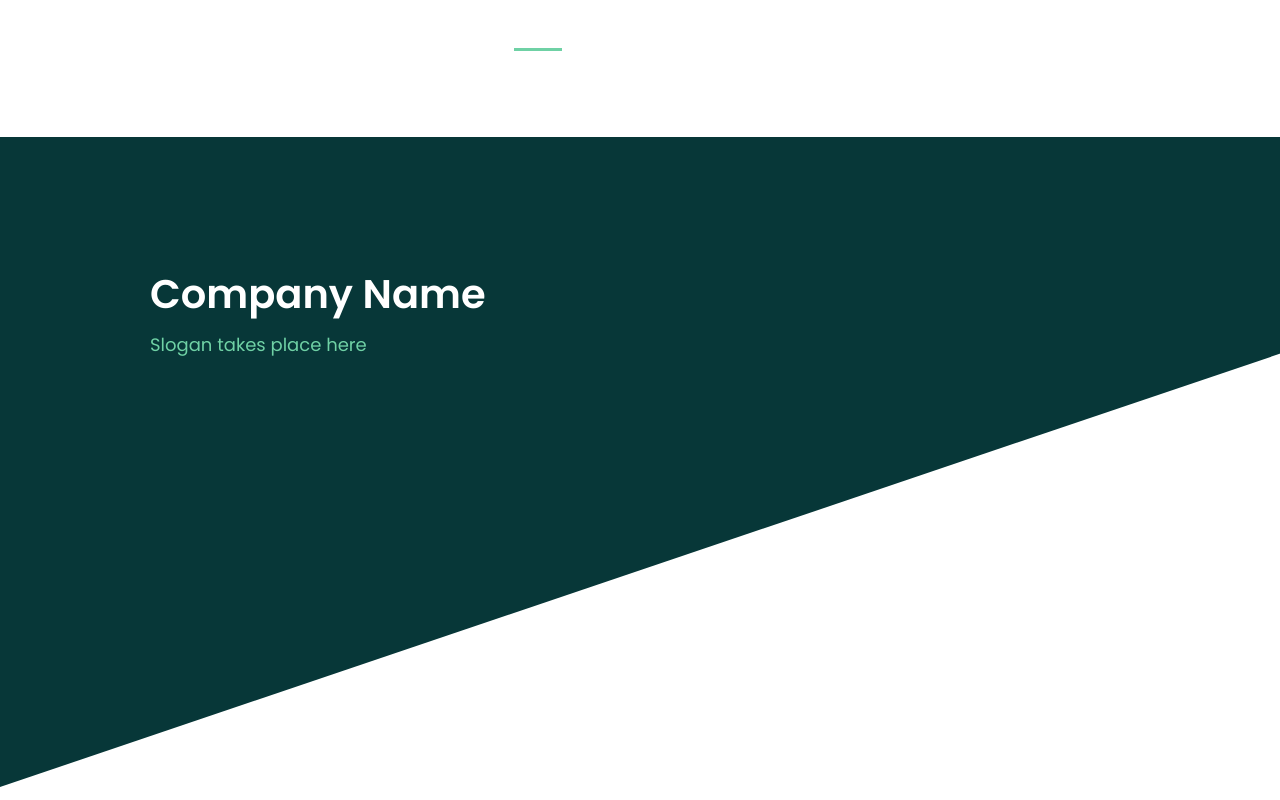
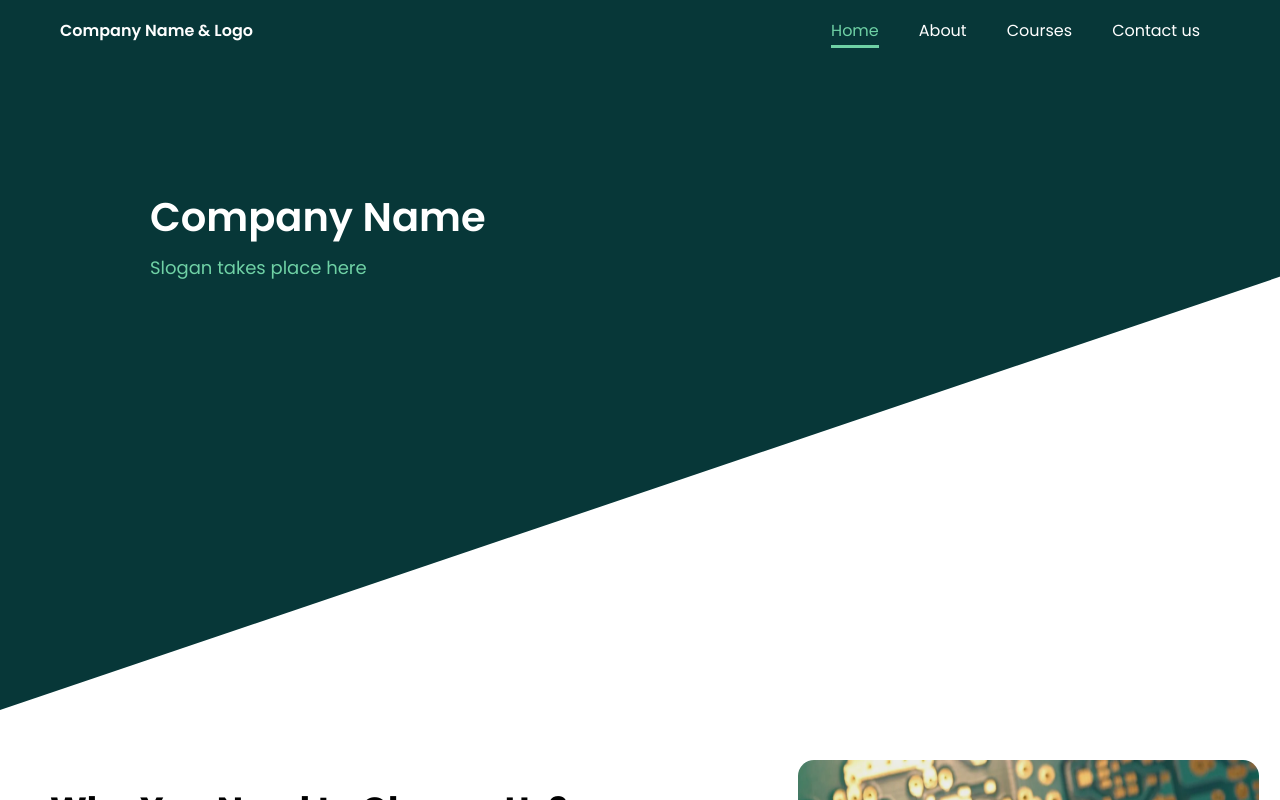
Before and after one commit to Akash-715/VLSI-Application, a React (Vite) app: page / in a window 1280 px wide. Shown: the top 800 px of the page. Built offline with nearby package versions, Linux system fonts and the light colour scheme; a web font is replaced by a local one.

Commit message:
mainNav fix

```diff
--- a/src/App.css
+++ b/src/App.css
@@ -5,13 +5,23 @@ body{
     margin: 0%;
 }
 
-/* Navbar CSS */
+.mainNav{
+    position: fixed;
+    top: 0;
+    left: 0;
 
-.mainNav{
+    width: 100%;
+    height: 60px;
+
     display: flex;
     justify-content: space-between;
     align-items: center;
+
     padding: 0 60px;
+    background-color: #073738;
+
+    z-index: 1000;
+    box-sizing: border-box;
 }
 
 .brand{
@@ -25,21 +35,11 @@ body{
     gap: 30px;
 }
 
-
-.mainNav ul{
-    padding: 0px 10px;
-    margin-right: 100px;
-}
-
 .mainNav li{
     display: inline-block;
-    padding: 5px 40px;
+    padding: 5px 20px;
     font-family: "poppins";
     color: white;
-}
-
-#NavCompanyTag{
-    margin-right: 550px;
 }
 
 .mainNav a{
@@ -69,7 +69,8 @@ body{
   width: 100%;
 }
 
-.mainNav a:hover{
+
+.mainNav a.active{
     color: #6fd1a5;
 }
 
@@ -78,8 +79,11 @@ body{
     box-shadow: 0 2px 10px rgba(0,0,0,0.15);
 }
 
+
+
 .mainNav.scrolled a,
-.mainNav.scrolled li{
+.mainNav.scrolled li,
+.mainNav.scrolled .brand{
     color: black;
 }
 
@@ -91,7 +95,7 @@ body{
 /* Home CSS */
 
 .homeDiv{
-    padding-top: 70px;
+    padding-top: 60px;
 }
 
 .sloganDiv{
--- a/src/Components/Navbar.jsx
+++ b/src/Components/Navbar.jsx
@@ -20,15 +20,15 @@ const Navbar = () => {
   return (
     <div>
       <div className = {`mainNav ${scrolled ? "scrolled" : ""}`} >
-            <div className="brand">Company Name & Logo</div>
 
-            <ul className="navLinks">
-              <li><NavLink to="/">Home</NavLink></li>
-              <li><NavLink to="/about">About</NavLink></li>
-              <li><NavLink to="/courses">Courses</NavLink></li>
-              <li><NavLink to="/contact">Contact</NavLink></li>
-            </ul>
-        </div>
+        <div className= "brand">Company Name & Logo</div>
+        <ul>
+            <li><NavLink to = "/">Home</NavLink></li>
+            <li><NavLink to = "/about">About</NavLink></li>
+            <li><NavLink to = "/courses">Courses</NavLink></li>
+            <li><NavLink to = "/contact">Contact us </NavLink></li>
+        </ul>
+      </div>
     </div>
   )
 }
```
